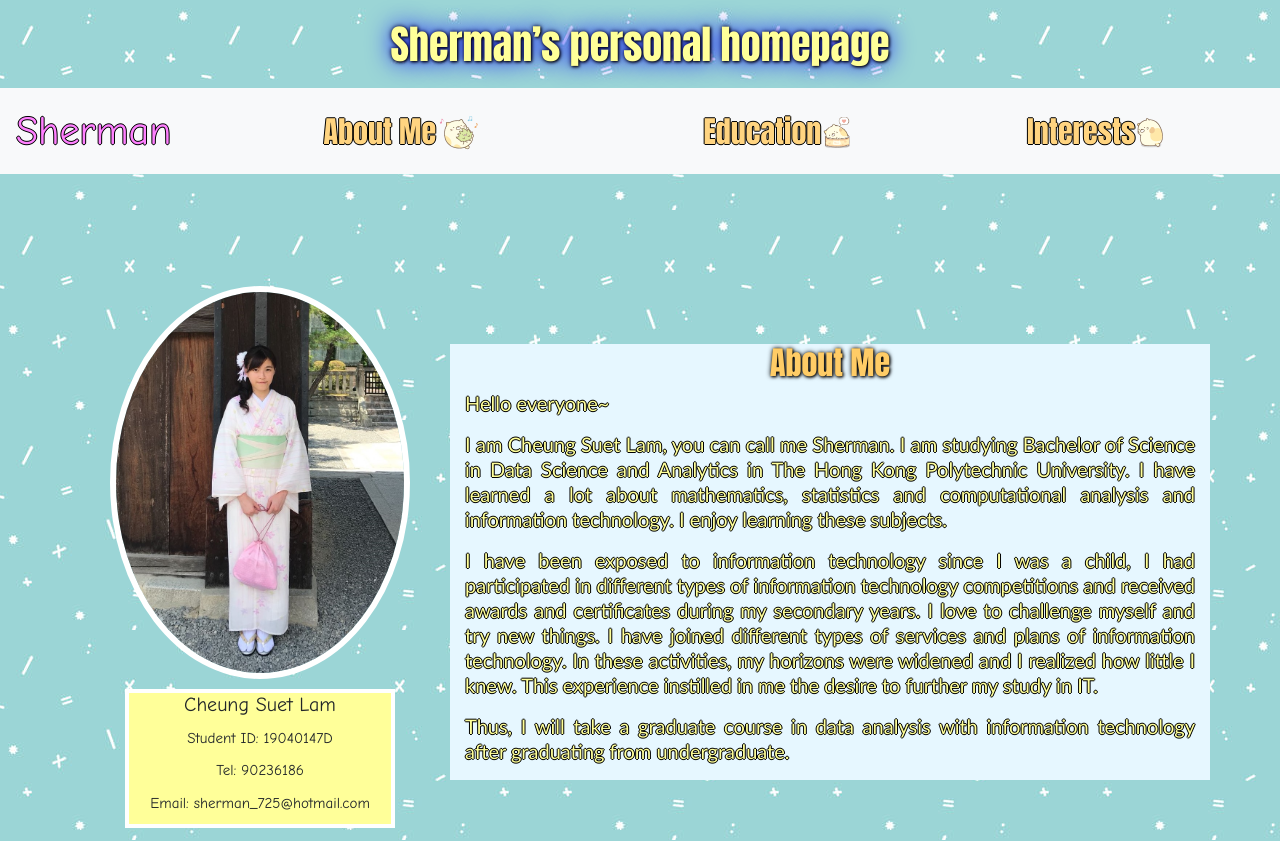
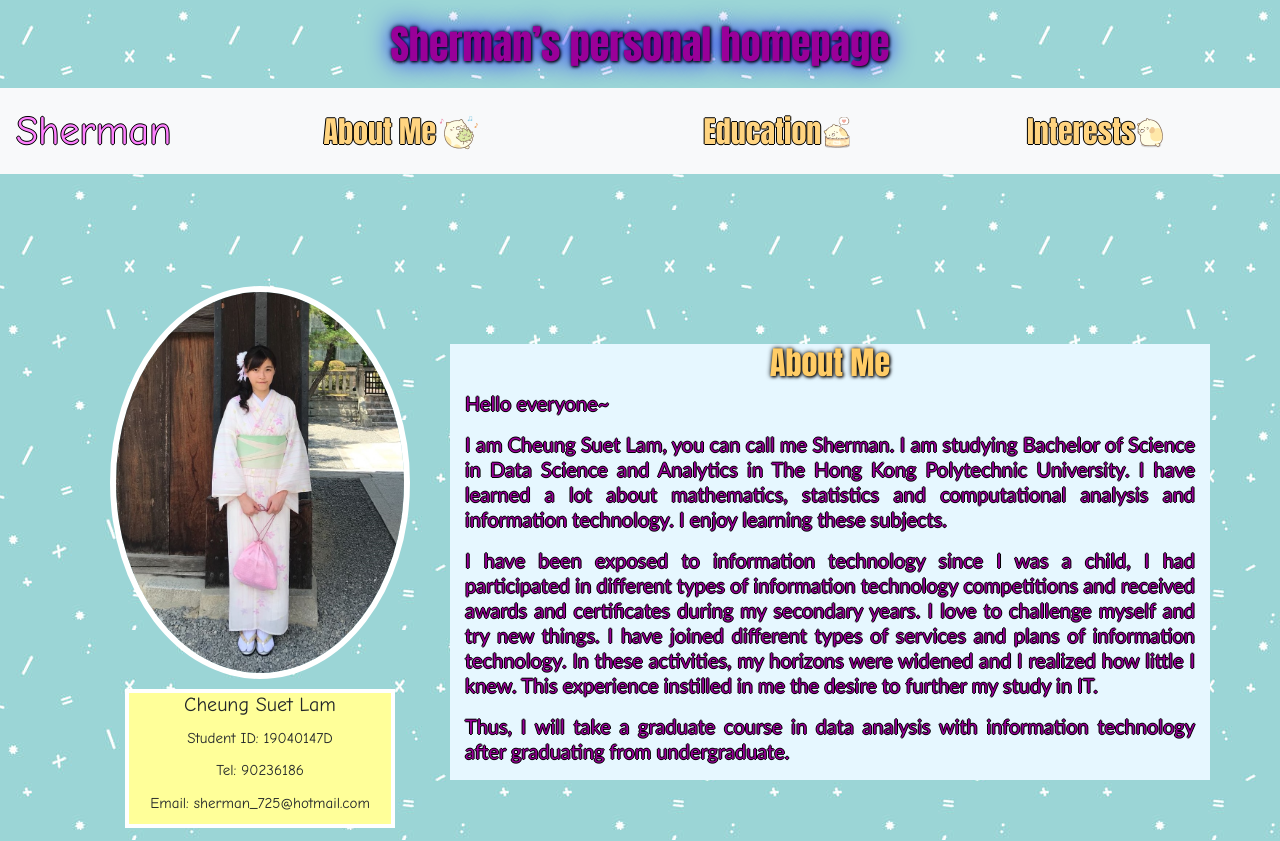
Before and after one commit to shermancsl/shermancsl.github.io, a plain HTML site: page index.html in a window 1280 px wide. Shown: the top 841 px of the page. Drawn offline with nearby package versions, Linux system fonts and the light colour scheme.

Commit message:
Update MidProject_19040147D_CheungSuetLam.css

```diff
--- a/MidProject_19040147D_CheungSuetLam.css
+++ b/MidProject_19040147D_CheungSuetLam.css
@@ -1,5 +1,5 @@
 h1 {
-	color:#ffff99;
+	color:#990099;
 	text-shadow: 1px 1px 3px black, 0 0 25px blue, 0 0 5px black;
 	padding-top: 20px;
 	text-align: center;
@@ -170,7 +170,7 @@ h2 {
 
 .col-md-8 {
 	margin: auto;
-	color:#ffff99;
+	color:#990099;
     text-shadow: -1px 0 black, 0 1px black, 1px 0 black, 0 -1px black;
 	background-color: #e6f7ff;
 	text-align: justify;
@@ -191,7 +191,7 @@ h2 {
 
 .in {
 	padding: 10px;
-	color:#ffff99;
+	color:#990099;
     text-shadow: -1px 0 black, 0 1px black, 1px 0 black, 0 -1px black;
 	font-family: "Trebuchet MS", Helvetica, sans-serif;
 	font-size: 20px;
```
